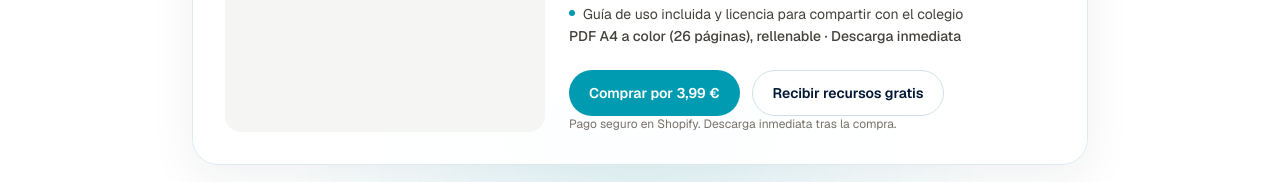
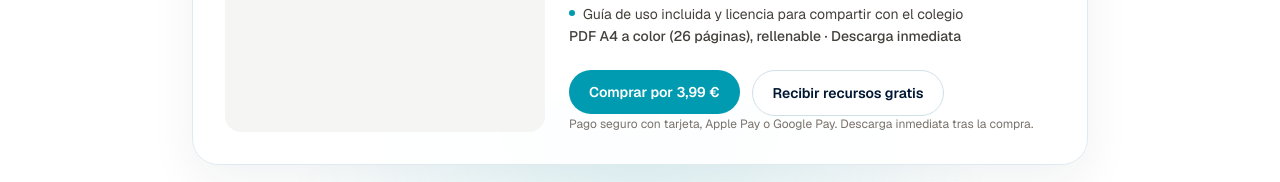
Before and after one commit to mimentehoy/mimentehoy-web, a Next.js app in the folder apps/web/: page /tienda/kit-plantillas-el-idioma-de-tu-hijo in a window 1280 px wide. Shown: the part 704-886 px from the top of the page. Built offline with nearby package versions, Linux system fonts and the light colour scheme.

Commit message:
Pasarela de pago propia con Stripe en la ficha de producto (respaldo a Shopify hasta configurar claves)

```diff
--- a/apps/web/src/app/tienda/[slug]/page.tsx
+++ b/apps/web/src/app/tienda/[slug]/page.tsx
@@ -1,5 +1,6 @@
 import Link from "next/link";
 import { notFound } from "next/navigation";
+import { BuyButton } from "@/components/buy-button";
 import { ProductCard } from "@/components/product-card";
 import { productCards } from "@/data/site";
 
@@ -80,14 +81,14 @@ export default async function ProductDetailPage({
             <p className="mt-5 text-sm font-medium text-stone-700">{product.format}</p>
 
             <div className="mt-6 flex flex-wrap gap-3">
-              <a href={product.shopifyUrl} className="primary-button" target="_blank" rel="noreferrer">
+              <BuyButton slug={product.slug} className="primary-button">
                 Comprar por {product.price}
-              </a>
+              </BuyButton>
               <Link href="/newsletter" className="secondary-button">
                 Recibir recursos gratis
               </Link>
             </div>
-            <p className="mt-3 text-xs text-stone-500">Pago seguro en Shopify. Descarga inmediata tras la compra.</p>
+            <p className="mt-3 text-xs text-stone-500">Pago seguro con tarjeta, Apple Pay o Google Pay. Descarga inmediata tras la compra.</p>
           </div>
         </div>
 
@@ -103,14 +104,9 @@ export default async function ProductDetailPage({
 
       {/* Mobile: buy button always within thumb reach */}
       <div className="fixed inset-x-0 bottom-0 z-40 border-t border-[#dfeaf0] bg-white/95 p-3 backdrop-blur-md sm:hidden print:hidden">
-        <a
-          href={product.shopifyUrl}
-          target="_blank"
-          rel="noreferrer"
-          className="primary-button w-full !py-3.5"
-        >
+        <BuyButton slug={product.slug} formClassName="w-full" className="primary-button w-full !py-3.5">
           Comprar ahora · {product.price}
-        </a>
+        </BuyButton>
       </div>
     </main>
   );
```
